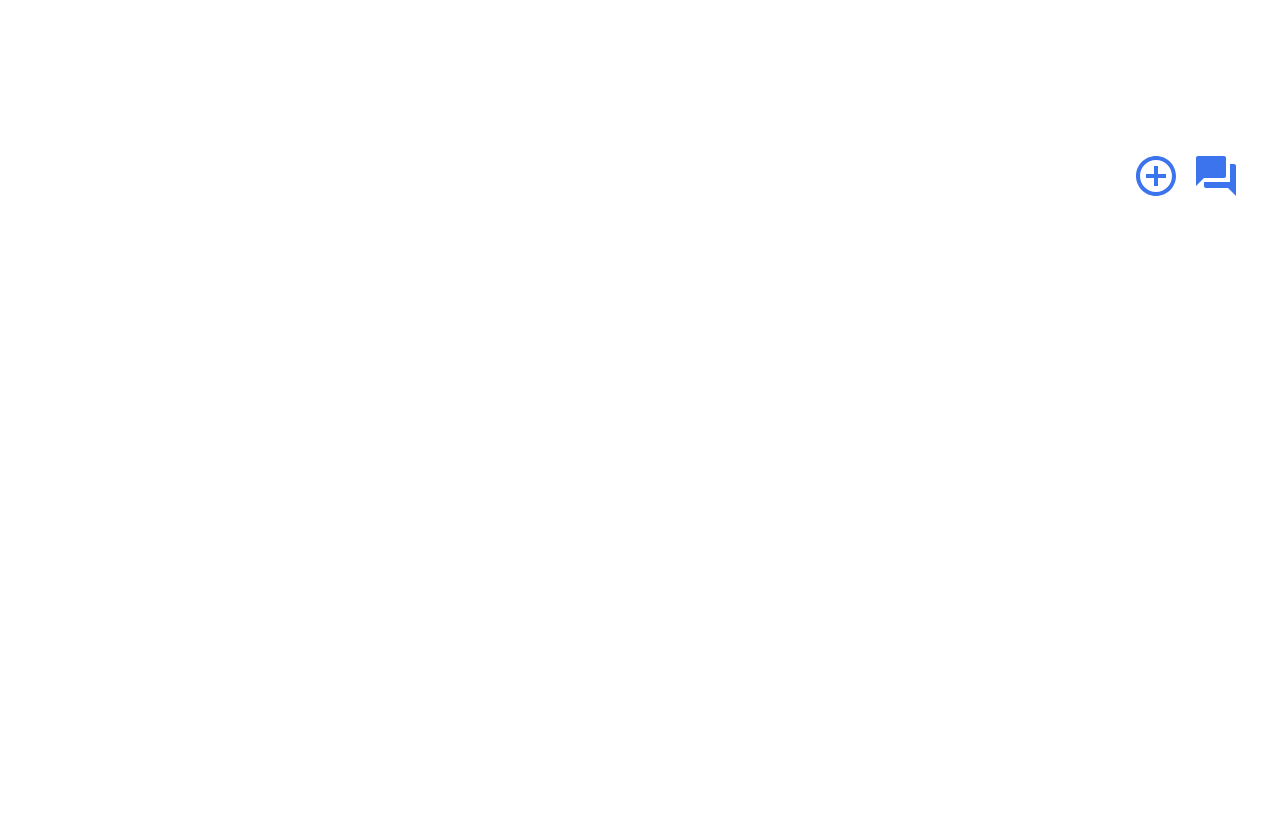
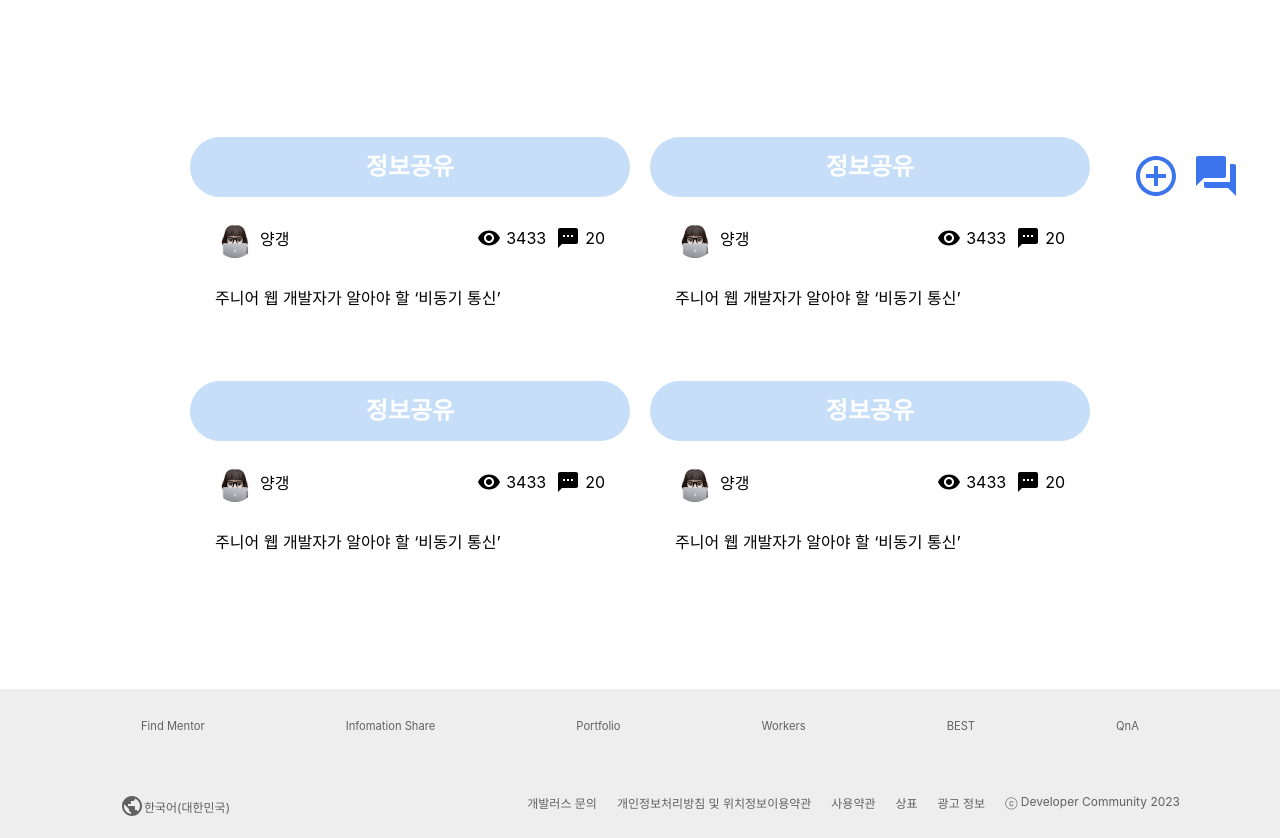
Before and after one commit to dekim0705/front_miniproject, a React (Create React App) app: page / in a window 1280 px wide. Shown: the part 580-1418 px from the top of the page. Before the commit the page ends 800 px from the top, so only its background shows below. Built offline with nearby package versions, Linux system fonts and the light colour scheme; the HTML template or start-up script is replaced by a standard one.

Commit message:
:art: 메인-게시판 최근글, Footer 완료

```diff
--- /dev/null
+++ b/src/components/Footer.js
@@ -0,0 +1,79 @@
+import React from "react";
+import styled from "styled-components";
+import PublicIcon from '@mui/icons-material/Public';
+import { Link } from "react-router-dom";
+
+const FooterContainer = styled.footer`
+  background-color: #eee;
+  color: #616161;
+`;
+
+const Sitemap = styled.ul`
+  display: flex;
+  flex-wrap: wrap;
+  justify-content: space-evenly;
+  padding: 30px 0;
+  font-size: 0.7em;
+  text-decoration: none;
+
+  a {
+    text-decoration: none;
+    color: inherit;
+  }
+`;
+
+const FooterInfo = styled.div`
+  display: flex;
+  font-size: 12px;
+  padding: 20px 100px;
+  @media screen and (max-width: 768px) {
+    padding: 0px;
+  }
+`;
+
+const Language = styled.div`
+  padding: 0 20px;
+  display: flex;
+  align-items: center;
+  @media screen and (max-width: 768px) {
+    flex-direction: column;
+  }
+`;
+
+const Etc = styled.li`
+  list-style: none;
+  display: flex;
+  flex-wrap: wrap;
+  margin-left: auto;
+  gap: 20px;
+`;
+
+const Footer = () => {
+  return (
+    <FooterContainer>
+      <Sitemap>
+        <Link to="/mentor">Find Mentor</Link>
+        <Link to="/information">Infomation Share</Link>
+        <Link to="/portfolio">Portfolio</Link>
+        <Link to="/worker">Workers</Link>
+        <Link to="/best">BEST</Link>
+        <Link to="/qna">QnA</Link>
+      </Sitemap>
+      <FooterInfo>
+        <Language>
+          <PublicIcon />한국어(대한민국)
+        </Language>
+        <Etc>
+          <li>개발러스 문의</li>
+          <li>개인정보처리방침 및 위치정보이용약관</li>
+          <li>사용약관</li>
+          <li>상표</li>
+          <li>광고 정보</li>
+          <li>ⓒ Developer Community 2023</li>
+        </Etc>
+      </FooterInfo>
+    </FooterContainer>
+  );
+};
+
+export default Footer;
--- /dev/null
+++ b/src/components/Main/Board.js
@@ -0,0 +1,48 @@
+import React from "react";
+import styled from "styled-components";
+import BoardItem from "./BoardItem";
+
+const BoardContainer = styled.div`
+  width: calc(50% - 200px);
+  @media screen and (max-width: 768px) {
+    width: 90%;
+  }
+`;
+
+const BoardName = styled.div`
+  width: 100%;
+  background-color: #c6def7;
+  text-align: center;
+  height: 60px;
+  line-height: 60px;
+  color: #fff;
+  border-radius: 30px;
+`;
+
+const BoardNameText = styled.h1`
+  font-weight: bold;
+  font-size: 1.5em;
+`;
+
+const BoardBodyContainer = styled.div`
+  display: flex;
+  flex-direction: column;
+  padding: 15px;
+  border-radius: 20px;
+  gap: 20px;
+`;
+
+const Board = () => {
+  return (
+    <BoardContainer>
+      <BoardName>
+        <BoardNameText>정보공유</BoardNameText>
+      </BoardName>
+      <BoardBodyContainer>
+        <BoardItem />
+      </BoardBodyContainer>
+    </BoardContainer>
+  );
+};
+
+export default Board;
--- /dev/null
+++ b/src/components/Main/BoardItem.js
@@ -0,0 +1,83 @@
+import React from 'react';
+import styled from 'styled-components';
+import VisibilityIcon from '@mui/icons-material/Visibility';
+import TextsmsIcon from '@mui/icons-material/Textsms';
+import tmpProfileImg from "../../resource/profile.PNG"
+
+const BoardItemContainer = styled.div`
+  padding: 0 10px;
+  &:hover {
+    background-color: #eee;
+    border-radius: 10px;
+    cursor: pointer;
+  }
+`;
+
+const BoardItem1 = styled.div`
+  display: flex;
+  justify-content: space-between;
+  align-items: center;
+`;
+
+const UserInfo = styled.div`
+  display: flex;
+  align-items: center;
+  gap: 5px;
+`;
+
+const ProfileImg = styled.div`
+  width: 40px;
+  height: 40px;
+  background-image: url(${tmpProfileImg});
+  background-color: #fff;
+  background-size: cover;
+  background-repeat: no-repeat;
+  border-radius: 50%;
+`;
+
+const PostInfo = styled.div`
+  display: flex;
+  gap: 10px;
+`;
+
+const ViewCount = styled.div`
+  display: flex;
+  align-items: center;
+  gap: 5px;
+`;
+
+const ReplyCount = styled.div`
+  display: flex;
+  align-items: center;
+  gap: 5px;
+`;
+
+const Title = styled.p`
+  padding: 5px 0;
+`;
+
+const BoardItem = () => {
+  return (
+    <BoardItemContainer>
+      <BoardItem1>
+        <UserInfo>
+          <ProfileImg />
+          <div className="nickname">양갱</div>
+        </UserInfo>
+        <PostInfo>
+          <ViewCount>
+            <VisibilityIcon />
+            <p>3433</p>
+          </ViewCount>
+          <ReplyCount>
+            <TextsmsIcon />
+            <p>20</p>
+          </ReplyCount>
+        </PostInfo>
+      </BoardItem1>
+      <Title>주니어 웹 개발자가 알아야 할 ‘비동기 통신’</Title>
+    </BoardItemContainer>
+  );
+};
+
+export default BoardItem;
--- a/src/pages/HomePage.js
+++ b/src/pages/HomePage.js
@@ -1,8 +1,21 @@
 import Header from "../components/Header";
 import Main from "../components/Main/Main";
-import MainBoard from "../components/Main/MainBoard";
 import MentorButton from "../components/Main/MentorButton";
 import WriteButton from "../components/Main/WriteButton";
+import Board from "../components/Main/Board";
+import styled from "styled-components";
+import Footer from "../components/Footer";
+
+const BoardContainer = styled.div`
+  width: 100%;
+  display: flex;
+  align-items: center;
+  justify-content: center;
+  flex-wrap: wrap;
+  gap: 20px;
+  flex-direction: row;
+  margin-bottom: 100px;
+`;
 
 const HomePage = () => {
 
@@ -10,7 +23,13 @@ const HomePage = () => {
     <>
       <Header />
       <Main />
-      <MainBoard />
+      <BoardContainer>
+        <Board />
+        <Board />
+        <Board />
+        <Board />
+      </BoardContainer>
+      <Footer />
       <WriteButton />
       <MentorButton />
     </>
```
Also changed, not shown: src/components/Main/MainBoard.js (deleted, +0 -11 lines), src/resource/profile.PNG (added).
